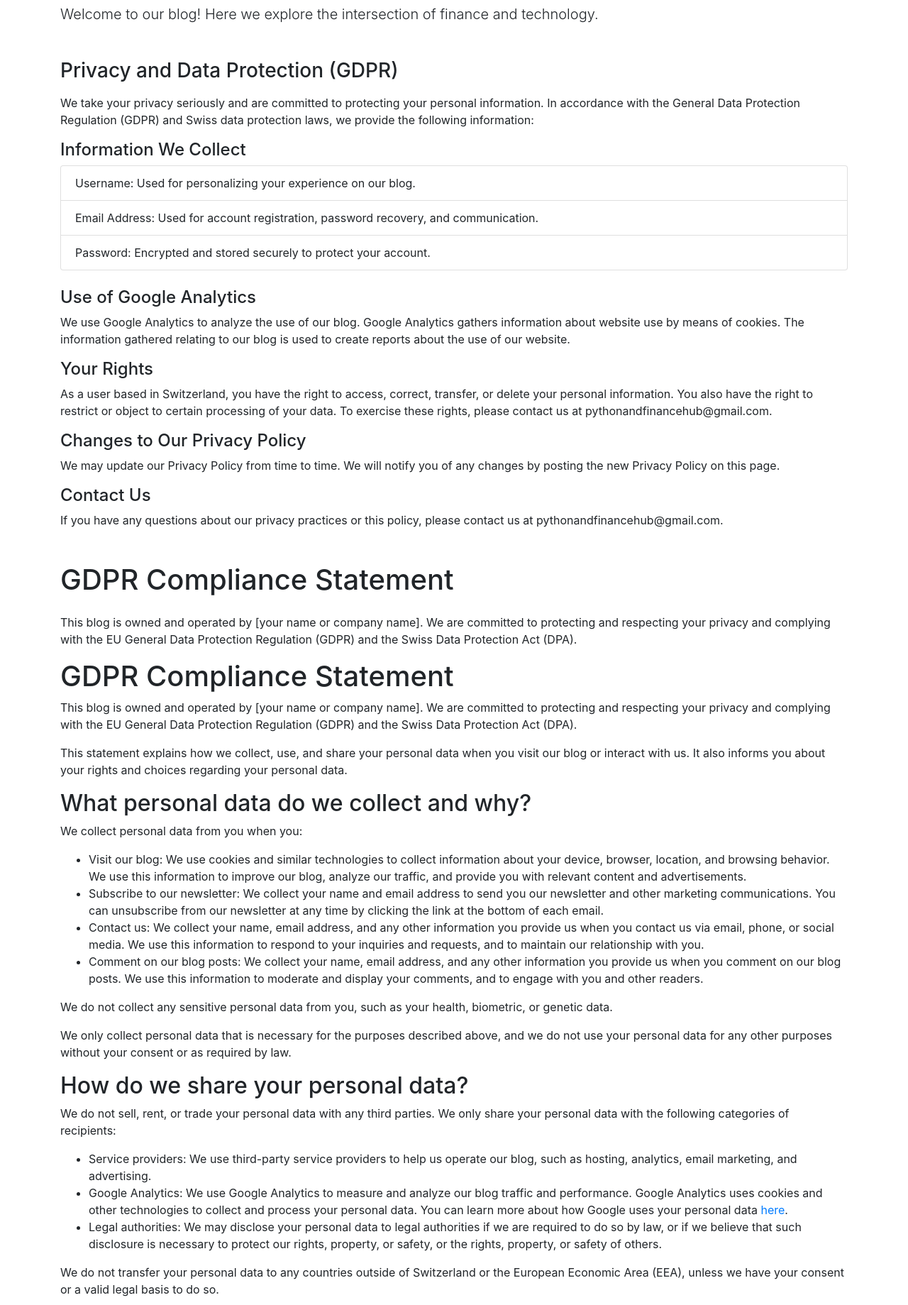
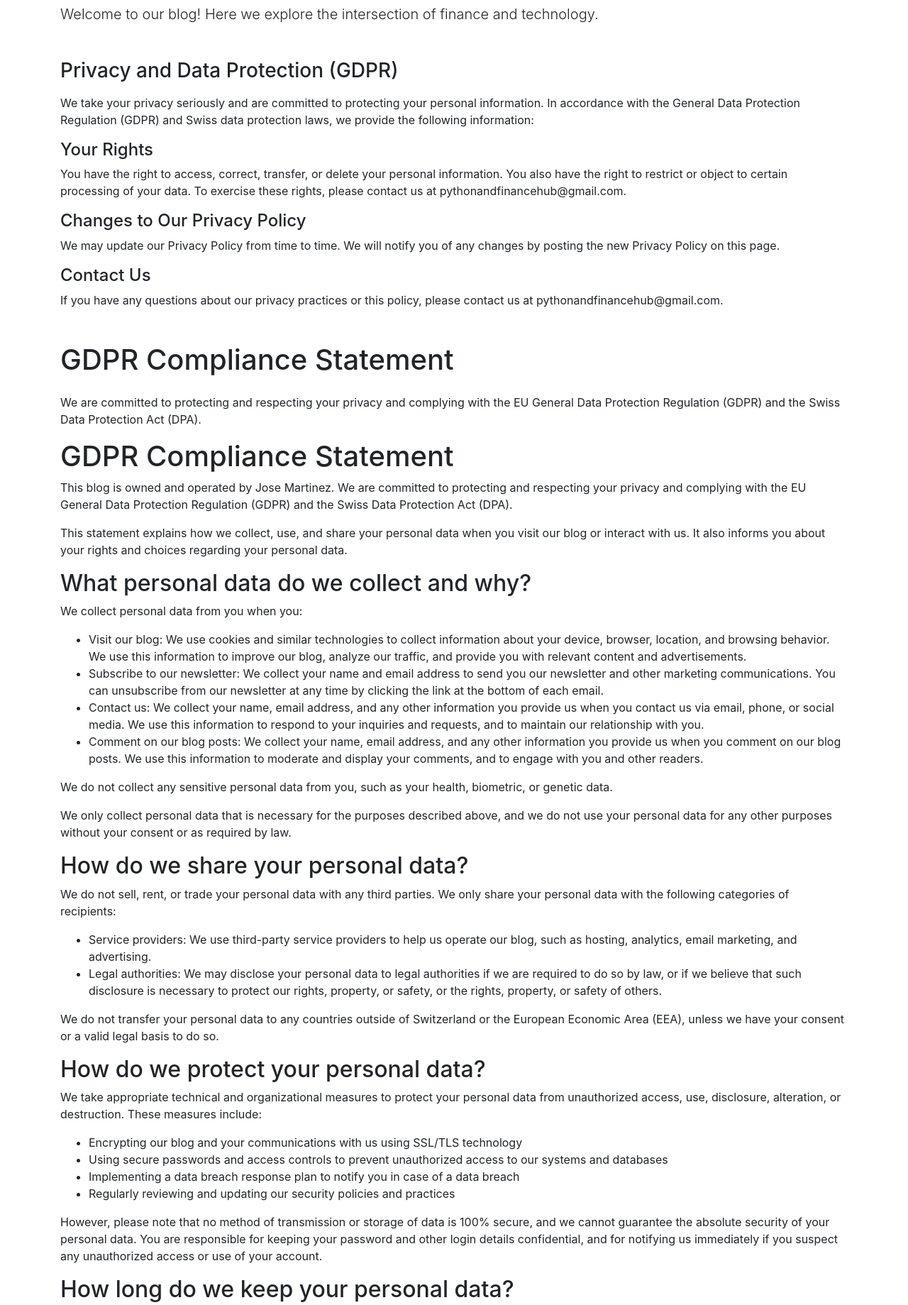
Before and after one commit to jomarca4/financials_django_app, a Django app: page /about/ in a window 1280 px wide. Shown: the part 171-2010 px from the top of the page at 71% size. Run offline with Django 3.2, Linux system fonts and the light colour scheme; some libraries are stand-ins or nearby versions.

Commit message:
analytics

```diff
--- a/financials/templates/financials/about.html
+++ b/financials/templates/financials/about.html
@@ -10,18 +10,8 @@
     <h2 class="h3 mb-3">Privacy and Data Protection (GDPR)</h2>
     <p>We take your privacy seriously and are committed to protecting your personal information. In accordance with the General Data Protection Regulation (GDPR) and Swiss data protection laws, we provide the following information:</p>
 
-    <h3 class="h4 mb-2">Information We Collect</h3>
-    <ul class="list-group mb-4">
-      <li class="list-group-item">Username: Used for personalizing your experience on our blog.</li>
-      <li class="list-group-item">Email Address: Used for account registration, password recovery, and communication.</li>
-      <li class="list-group-item">Password: Encrypted and stored securely to protect your account.</li>
-    </ul>
-
-    <h3 class="h4 mb-2">Use of Google Analytics</h3>
-    <p>We use Google Analytics to analyze the use of our blog. Google Analytics gathers information about website use by means of cookies. The information gathered relating to our blog is used to create reports about the use of our website.</p>
-
     <h3 class="h4 mb-2">Your Rights</h3>
-    <p>As a user based in Switzerland, you have the right to access, correct, transfer, or delete your personal information. You also have the right to restrict or object to certain processing of your data. To exercise these rights, please contact us at pythonandfinancehub@gmail.com.</p>
+    <p>You have the right to access, correct, transfer, or delete your personal information. You also have the right to restrict or object to certain processing of your data. To exercise these rights, please contact us at pythonandfinancehub@gmail.com.</p>
 
     <h3 class="h4 mb-2">Changes to Our Privacy Policy</h3>
     <p>We may update our Privacy Policy from time to time. We will notify you of any changes by posting the new Privacy Policy on this page.</p>
@@ -33,9 +23,9 @@
   <section class="my-5">
     <h1 class="mb-4">GDPR Compliance Statement</h1>
 
-    <p>This blog is owned and operated by [your name or company name]. We are committed to protecting and respecting your privacy and complying with the EU General Data Protection Regulation (GDPR) and the Swiss Data Protection Act (DPA).</p>
+    <p>We are committed to protecting and respecting your privacy and complying with the EU General Data Protection Regulation (GDPR) and the Swiss Data Protection Act (DPA).</p>
 <h1>GDPR Compliance Statement</h1>
-<p>This blog is owned and operated by [your name or company name]. We are committed to protecting and respecting your privacy and complying with the EU General Data Protection Regulation (GDPR) and the Swiss Data Protection Act (DPA).</p>
+<p>This blog is owned and operated by Jose Martinez. We are committed to protecting and respecting your privacy and complying with the EU General Data Protection Regulation (GDPR) and the Swiss Data Protection Act (DPA).</p>
 <p>This statement explains how we collect, use, and share your personal data when you visit our blog or interact with us. It also informs you about your rights and choices regarding your personal data.</p>
 <h2>What personal data do we collect and why?</h2>
 <p>We collect personal data from you when you:</p>
@@ -51,7 +41,6 @@
 <p>We do not sell, rent, or trade your personal data with any third parties. We only share your personal data with the following categories of recipients:</p>
 <ul>
 <li>Service providers: We use third-party service providers to help us operate our blog, such as hosting, analytics, email marketing, and advertising. </li>
-<li>Google Analytics: We use Google Analytics to measure and analyze our blog traffic and performance. Google Analytics uses cookies and other technologies to collect and process your personal data. You can learn more about how Google uses your personal data <a href="https://policies.google.com/technologies/partner-sites?hl=en-US">here</a>.</li>
 <li>Legal authorities: We may disclose your personal data to legal authorities if we are required to do so by law, or if we believe that such disclosure is necessary to protect our rights, property, or safety, or the rights, property, or safety of others.</li>
 </ul>
 <p>We do not transfer your personal data to any countries outside of Switzerland or the European Economic Area (EEA), unless we have your consent or a valid legal basis to do so.</p>
@@ -92,5 +81,45 @@
      The information provided in this blog is for educational and informational purposes only, and should not be construed as legal or financial advice. The content of this blog is intended to provide a general understanding of the subject matter. However, the accuracy, completeness, and timeliness of the information presented cannot be guaranteed. The author and the publisher of this blog are not responsible for any errors or omissions, or for any damages or losses that may arise from the use or reliance on this blog. Readers should consult a professional advisor or a lawyer before making any legal or financial decisions.
 </p>
 </section>
+<section>
+  <h2>Transparency and Information Regarding the Use of Matomo Analytics</h2>
+  <p><strong>Our Commitment to Your Privacy:</strong><br>
+  We are committed to upholding the highest standards of digital privacy and transparency. This section of our privacy policy is dedicated to explaining the use of Matomo Analytics on our website.</p>
+
+  <h3>What is Matomo?</h3>
+  <p>Matomo is an open-source web analytics platform that provides us with insights about traffic and visitor behavior on our website. Unlike many other analytics tools, Matomo is designed with privacy at its core, offering us the capability to collect essential data while respecting the privacy of our visitors.</p>
+
+  <h3>What Data Does Matomo Collect?</h3>
+  <p>The data collected by Matomo includes, but is not limited to:</p>
+  <ul>
+      <li>Pages visited and time spent on each page</li>
+      <li>Clicks on links leading to external websites</li>
+      <li>The type and version of your device and browser</li>
+      <li>The anonymized IP address to determine the country of visit (we do not track full IP addresses)</li>
+      <li>Referring websites or URLs</li>
+  </ul>
+  <p>Importantly, we have configured Matomo to:</p>
+  <ul>
+      <li>Respect "Do Not Track" preferences set in your browser.</li>
+      <li>Not use cookies for tracking purposes.</li>
+  </ul>
+  <p>This means that if you have chosen not to be tracked in your browser settings, Matomo will respect this choice. Additionally, by disabling cookies, we avoid storing any data on your device.</p>
+
+  <h3>Why Do We Use Matomo?</h3>
+  <p>Our use of Matomo serves the sole purpose of understanding how visitors interact with our website, which helps us improve user experience, optimize content, and better serve our audience's needs.</p>
+
+  <h3>Data Processing and Storage:</h3>
+  <p>All analytics data processed by Matomo is stored on our own servers, located in Switzerland, ensuring that this data is not shared with third parties. Our server is configured to provide high levels of data security and privacy.</p>
+
+  <h3>Your Control Over Data:</h3>
+  <p>Your privacy is of utmost importance to us. Here are the ways you can control your data:</p>
+  <ul>
+      <li>Browser Do Not Track Settings: If you have enabled the Do Not Track setting in your browser, our Matomo setup will automatically respect this preference.</li>
+  </ul>
+
+  <h3>Changes to Our Analytics Practices:</h3>
+  <p>Should we make any changes to the way we use Matomo or the data we collect, this privacy policy will be updated accordingly. We encourage you to review it periodically.</p>
+</section>
+
 </div>
 {% endblock %}
--- a/financials/templates/financials/base.html
+++ b/financials/templates/financials/base.html
@@ -5,47 +5,7 @@
 
     <meta name="google-site-verification" content="41Yl3W3uBFWw6SYf2A4E0WkfPEvjZEa8l3d2IvFzkHo" />
     {% if GOOGLE_ANALYTICS_ID %}
-    <!-- Cookie Consent Modal -->
-    <div id="cookieConsentModal" style="display: none; position: fixed; left: 0; right: 0; bottom: 0; width: 100%; background-color: white; padding: 10px; text-align: center; z-index: 1000;">
-        <p>This website uses cookies to ensure you get the best experience on our website. <a href="/about.html">Learn More</a></p>
-        <button onclick="acceptCookies()">Accept</button>
-        <button onclick="declineCookies()">Decline</button>
-    </div>
-        <!-- Remove Google Analytics Script -->
 
-    <!-- Google Analytics Script -->
-    <!--<script async src="https://www.googletagmanager.com/gtag/js?id={{ GOOGLE_ANALYTICS_ID }}"></script>-->
-    <!-- <script>
-        window.dataLayer = window.dataLayer || [];
-        function gtag() { dataLayer.push(arguments); }
-
-        function initializeGoogleAnalytics() {
-            gtag('js', new Date());
-            gtag('config', '{{ GOOGLE_ANALYTICS_ID }}');
-        }
-
-        // Cookie consent functions
-        function acceptCookies() {
-            localStorage.setItem('cookieConsent', 'true');
-            document.getElementById('cookieConsentModal').style.display = 'none';
-            initializeGoogleAnalytics();
-        }
-
-        function declineCookies() {
-            localStorage.setItem('cookieConsent', 'false');
-            document.getElementById('cookieConsentModal').style.display = 'none';
-        }
-
-        // Check for existing cookie consent
-        window.addEventListener("load", function() {
-            var consent = localStorage.getItem('cookieConsent');
-            if (consent === 'true') {
-                initializeGoogleAnalytics();
-            } else if (consent !== 'false') {
-                document.getElementById('cookieConsentModal').style.display = 'block';
-            }
-        });
-    </script>-->
 {% endif %}
 
 
@@ -93,6 +53,23 @@
       width: 100%;
     }
   </style>
+<!-- Matomo -->
+<script>
+    var _paq = window._paq = window._paq || [];
+    /* tracker methods like "setCustomDimension" should be called before "trackPageView" */
+    _paq.push(["setDoNotTrack", true]);
+    _paq.push(["disableCookies"]);
+    _paq.push(['trackPageView']);
+    _paq.push(['enableLinkTracking']);
+    (function() {
+      var u="//192.168.0.36/";
+      _paq.push(['setTrackerUrl', u+'matomo.php']);
+      _paq.push(['setSiteId', '1']);
+      var d=document, g=d.createElement('script'), s=d.getElementsByTagName('script')[0];
+      g.async=true; g.src=u+'matomo.js'; s.parentNode.insertBefore(g,s);
+    })();
+  </script>
+  <!-- End Matomo Code -->
 </head>
 <body>
        <!-- Bootstrap Navbar -->
```
